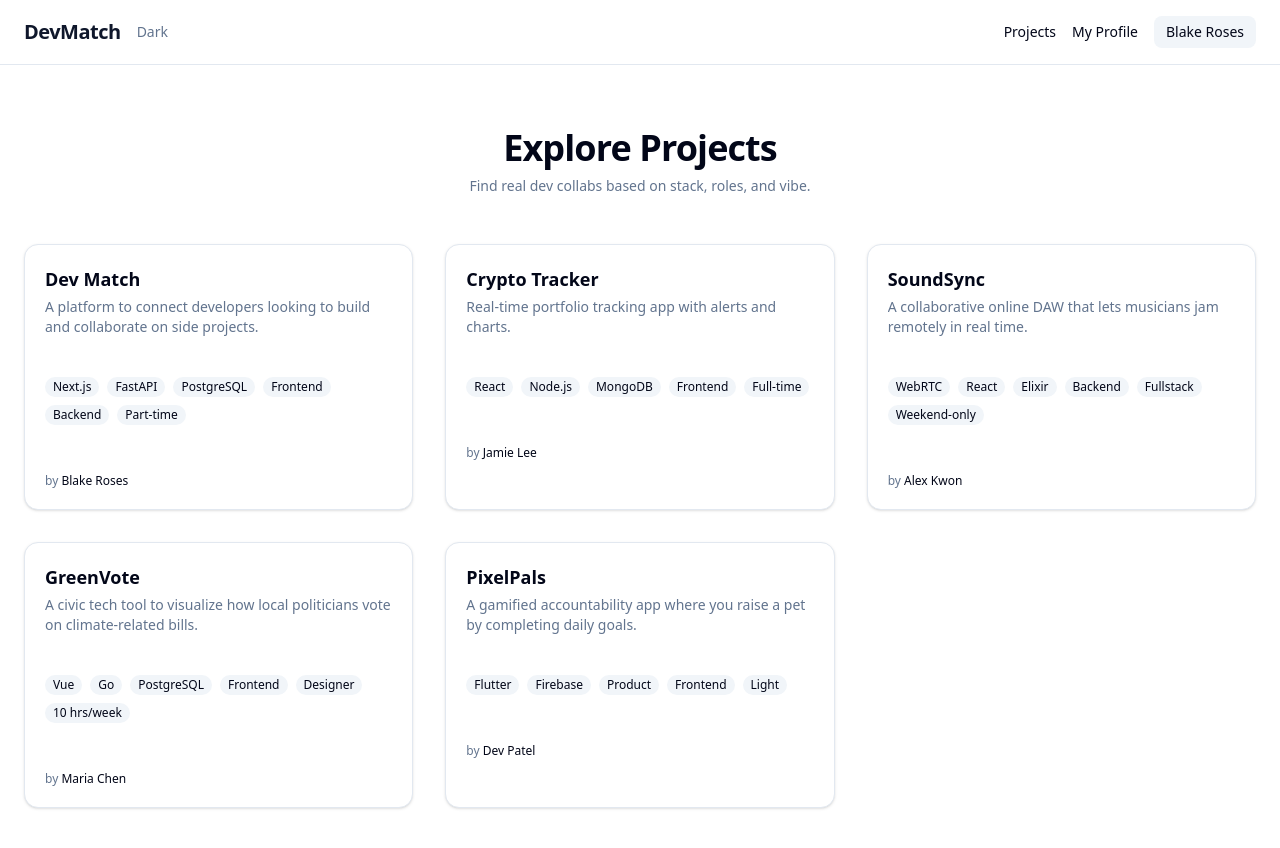
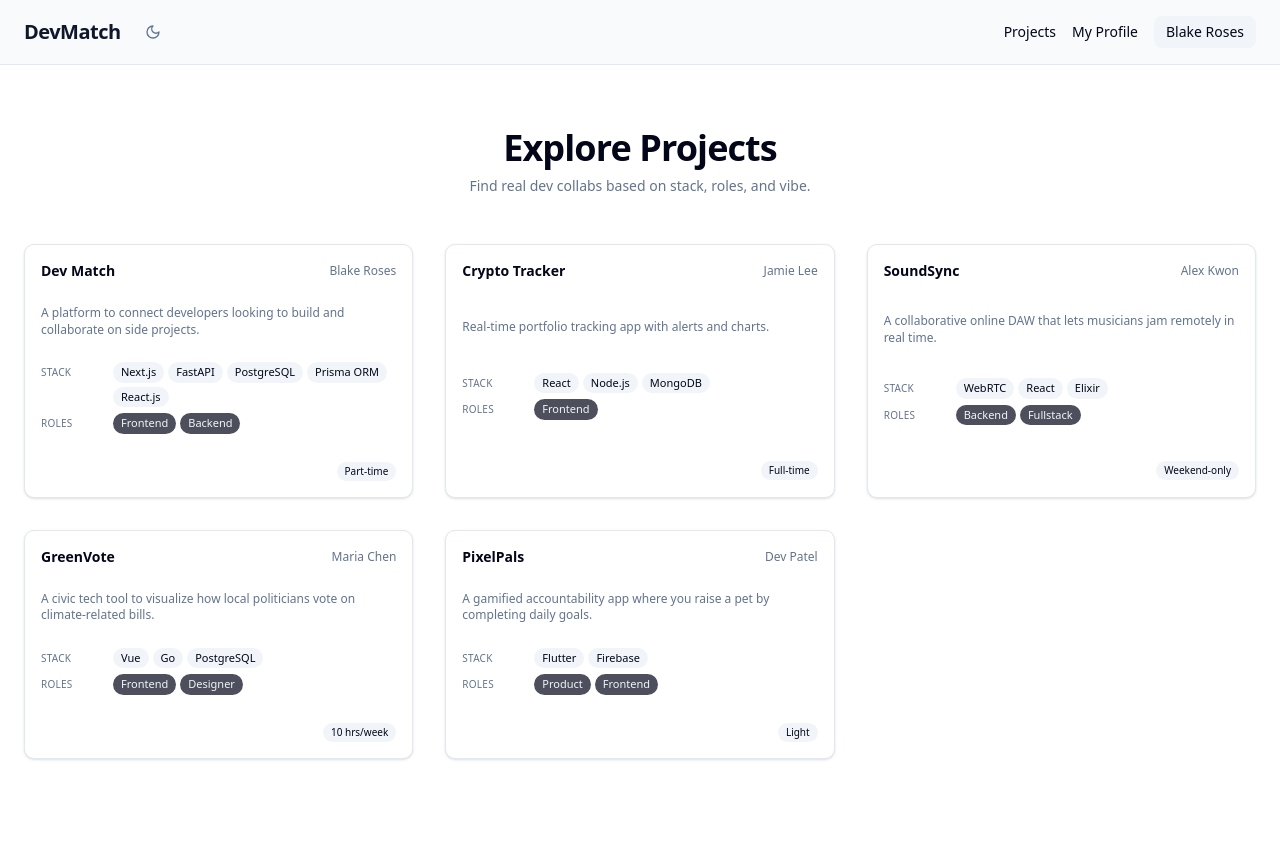
Before and after one commit to rosesblake/dev-app-frontend, a Next.js app: page / in a window 1280 px wide. Shown: the top 848 px of the page. Built offline with nearby package versions, Linux system fonts and the light colour scheme.

Commit message:
setup theme and consistent tailwind use throughout. Added lite animations with framer-motion.

```diff
--- a/package.json
+++ b/package.json
@@ -12,6 +12,7 @@
     "@radix-ui/react-slot": "^1.2.2",
     "class-variance-authority": "^0.7.1",
     "clsx": "^2.1.1",
+    "framer-motion": "^12.11.4",
     "lucide-react": "^0.510.0",
     "next": "15.3.2",
     "react": "^19.0.0",
--- a/src/components/Navbar.tsx
+++ b/src/components/Navbar.tsx
@@ -2,6 +2,8 @@
 
 import Link from "next/link";
 import { useTheme } from "@/components/ThemeProvider";
+import { motion, AnimatePresence } from "framer-motion";
+import { Sun, Moon } from "lucide-react";
 
 const isLoggedIn = true;
 
@@ -9,7 +11,7 @@ export default function Navbar() {
   const { theme, toggleTheme } = useTheme();
 
   return (
-    <header className="fixed w-full border-b border-border bg-background z-50">
+    <header className="fixed w-full border-b border-border bg-sidebar z-50">
       <div className="max-w-7xl mx-auto flex items-center justify-between px-6 py-4">
         <div className="flex items-center gap-4">
           <Link
@@ -18,11 +20,35 @@ export default function Navbar() {
           >
             DevMatch
           </Link>
+
           <button
             onClick={toggleTheme}
-            className="text-sm text-muted-foreground hover:text-primary transition"
+            className="relative w-8 h-8 flex items-center justify-center text-muted-foreground hover:text-primary transition"
+            aria-label="Toggle theme"
           >
-            {theme === "dark" ? "Light" : "Dark"}
+            <AnimatePresence mode="wait" initial={false}>
+              {theme === "dark" ? (
+                <motion.span
+                  key="sun"
+                  initial={{ opacity: 0, rotate: -90 }}
+                  animate={{ opacity: 1, rotate: 0 }}
+                  exit={{ opacity: 0, rotate: 90 }}
+                  transition={{ duration: 0.2 }}
+                >
+                  <Sun size={16} />
+                </motion.span>
+              ) : (
+                <motion.span
+                  key="moon"
+                  initial={{ opacity: 0, rotate: 90 }}
+                  animate={{ opacity: 1, rotate: 0 }}
+                  exit={{ opacity: 0, rotate: -90 }}
+                  transition={{ duration: 0.2 }}
+                >
+                  <Moon size={16} />
+                </motion.span>
+              )}
+            </AnimatePresence>
           </button>
         </div>
 
--- a/src/components/ProjectCard.tsx
+++ b/src/components/ProjectCard.tsx
@@ -2,6 +2,7 @@
 
 import { Card } from "@/components/ui/card";
 import { Project } from "@/types/project";
+import { TagRow } from "@/components/TagRow";
 
 export default function ProjectCard({
   title,
@@ -12,31 +13,27 @@ export default function ProjectCard({
   creator,
 }: Project) {
   return (
-    <Card className="p-5 rounded-xl border border-border bg-card hover:shadow-md transition space-y-4 cursor-pointer">
-      <div className="space-y-1">
-        <h3 className="text-lg font-semibold">{title}</h3>
-        <p className="text-sm text-muted-foreground line-clamp-2">
-          {description}
-        </p>
+    <Card className="h-full flex flex-col justify-between p-4 rounded-lg border border-border bg-card hover:shadow-md transition cursor-pointer">
+      <div className="flex items-center justify-between">
+        <h3 className="text-sm font-semibold text-foreground">{title}</h3>
+        <span className="text-xs text-muted-foreground whitespace-nowrap">
+          {creator.name}
+        </span>
       </div>
 
-      <div className="flex flex-wrap gap-2 text-xs">
-        {[
-          ...stack.slice(0, 3),
-          ...roles_needed.slice(0, 2),
-          commitment_level,
-        ].map((tag, i) => (
-          <span
-            key={i}
-            className="bg-muted px-2 py-0.5 rounded-full text-foreground"
-          >
-            {tag}
-          </span>
-        ))}
+      <p className="text-xs text-muted-foreground line-clamp-2 leading-snug">
+        {description}
+      </p>
+
+      <div className="grid gap-[6px] text-[11px]">
+        <TagRow label="Stack" items={stack} />
+        <TagRow label="Roles" items={roles_needed} />
       </div>
 
-      <div className="text-xs text-muted-foreground pt-2">
-        by <span className="text-foreground font-medium">{creator.name}</span>
+      <div className="flex justify-end pt-1">
+        <span className="bg-muted text-foreground px-2 py-0.5 rounded-full text-[10px] font-medium">
+          {commitment_level}
+        </span>
       </div>
     </Card>
   );
--- a/src/components/ProjectsList.tsx
+++ b/src/components/ProjectsList.tsx
@@ -1,5 +1,4 @@
-"use client";
-
+import { motion } from "framer-motion";
 import ProjectCard from "@/components/ProjectCard";
 import { mockProjects } from "@/lib/mockProjects";
 
@@ -16,9 +15,16 @@ export default function ProjectsList() {
           </p>
         </div>
 
-        <div className="grid grid-cols-1 sm:grid-cols-2 lg:grid-cols-3 gap-8">
+        <div className="grid grid-cols-1 sm:grid-cols-2 lg:grid-cols-3 gap-8 overflow-visible">
           {mockProjects.map((project, idx) => (
-            <ProjectCard key={idx} {...project} />
+            <motion.div
+              key={idx}
+              whileHover={{ y: -1, scale: 1.01 }}
+              transition={{ duration: 0.2 }}
+              className="overflow-visible h-full"
+            >
+              <ProjectCard {...project} />
+            </motion.div>
           ))}
         </div>
       </section>
--- /dev/null
+++ b/src/components/TagRow.tsx
@@ -0,0 +1,26 @@
+export function TagRow({ label, items }: { label: string; items: string[] }) {
+  const colorMap: Record<string, string> = {
+    Stack: "bg-muted text-foreground",
+    Roles: "bg-foreground/70 text-muted",
+  };
+
+  return (
+    <div className="flex items-start gap-2">
+      <span className="w-[64px] shrink-0 text-muted-foreground text-[10px] font-medium uppercase tracking-wide leading-5">
+        {label}
+      </span>
+      <div className="flex flex-wrap gap-1">
+        {items.slice(0, 5).map((item, i) => (
+          <span
+            key={i}
+            className={`${
+              colorMap[label] ?? "bg-muted text-foreground"
+            } px-2 py-0.5 rounded-full text-[11px]`}
+          >
+            {item}
+          </span>
+        ))}
+      </div>
+    </div>
+  );
+}
--- a/src/lib/mockProjects.ts
+++ b/src/lib/mockProjects.ts
@@ -5,7 +5,7 @@ export const mockProjects: Project[] = [
     title: "Dev Match",
     description:
       "A platform to connect developers looking to build and collaborate on side projects.",
-    stack: ["Next.js", "FastAPI", "PostgreSQL"],
+    stack: ["Next.js", "FastAPI", "PostgreSQL", "Prisma ORM", "React.js"],
     roles_needed: ["Frontend", "Backend"],
     commitment_level: "Part-time",
     creator: {
```
Also changed, not shown: 1 other file (tests, documents, lock files or other folders).
